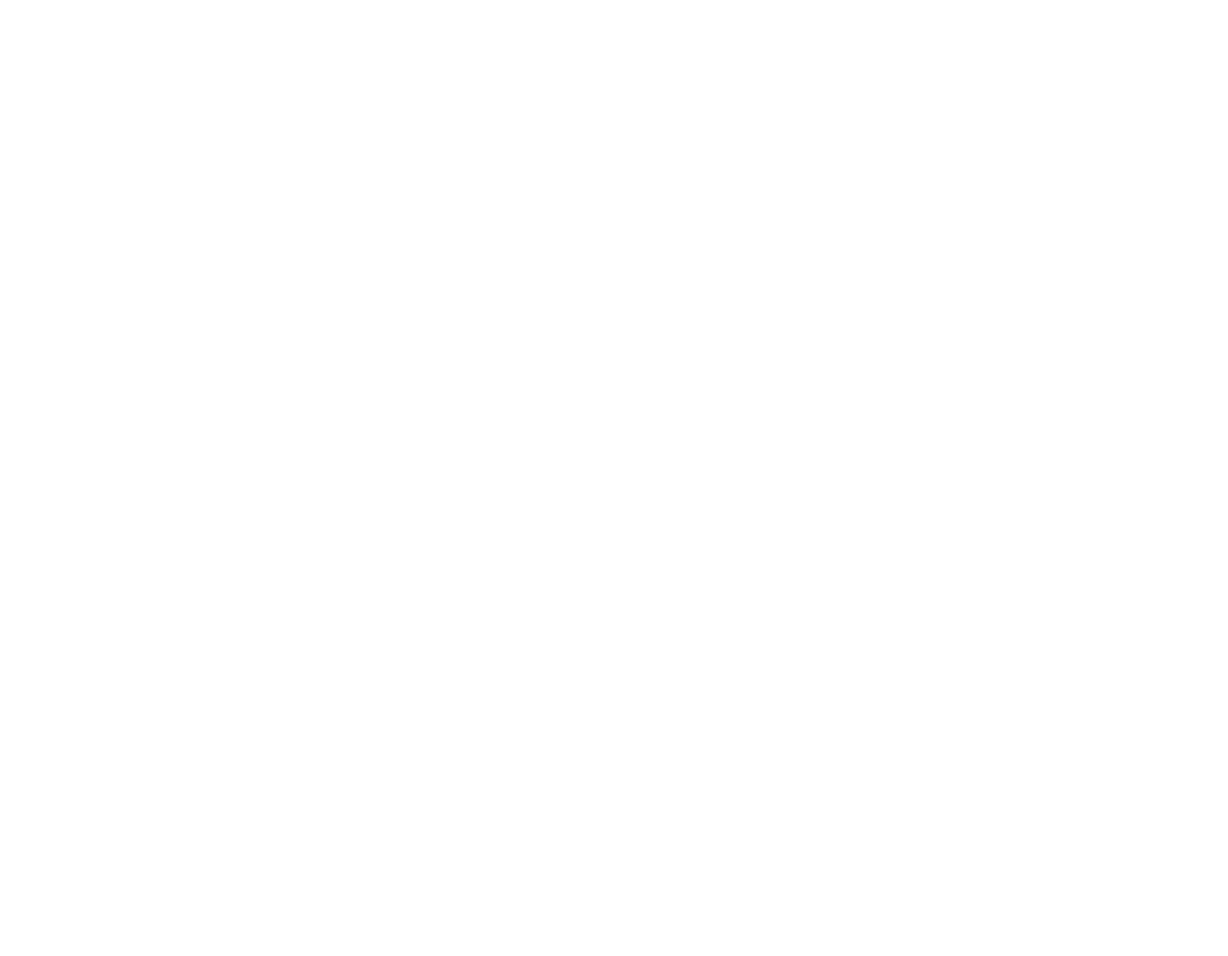
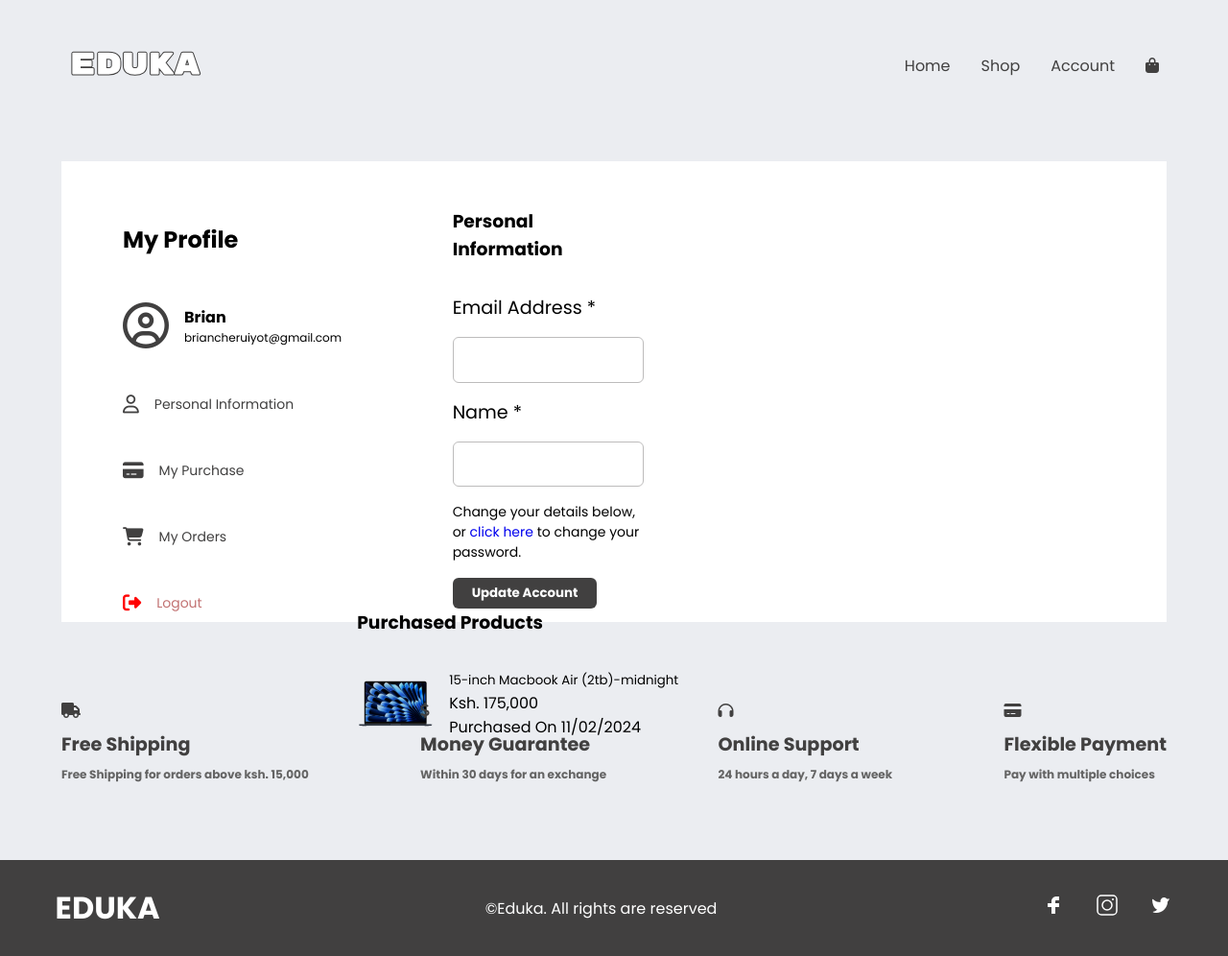
Before and after one commit to cobrianz/eduka-ecommerce, a PHP site: page /account.html in a window 1280 px wide. Before the commit the page is empty. Shown: the whole page at 96% size. Before the commit the page ends 800 px from the top, so only its background shows below. Run offline with PHP 8.4, Linux system fonts and the light colour scheme; some libraries are stand-ins or nearby versions.

Commit message:
first commit

```diff
--- a/account.html
+++ b/account.html
@@ -0,0 +1,128 @@
+<!DOCTYPE html>
+<html lang="en">
+
+<head>
+    <meta charset="UTF-8">
+    <meta name="viewport" content="width=device-width, initial-scale=1.0">
+    <title>Eduka</title>
+    <link rel="stylesheet" href="style.css">
+    <script src="https://kit.fontawesome.com/c8e4d183c2.js" crossorigin="anonymous"></script>
+
+</head>
+
+<body style="background: #ebedf1;
+">
+    <nav class="navbar container">
+        <a href="./index.html">
+            <div class="logo">
+                <h1>EDUKA</h1>
+            </div>
+        </a>
+        <ul>
+            <li><a href="#">Home</a></li>
+            <li><a href="#">Shop</a></li>
+            <li><a href="./account.html">Account</a></li>
+            <li><a href="./cart.html"><i class="fa fa-shopping-bag" aria-hidden="true"></i></a></li>
+        </ul>
+    </nav>
+
+    <div class="account__hero container">
+       <aside>
+        <h1>My Profile</h1>
+        <div class="account__user aside__span">
+            <i class="fa fa-user-circle-o" aria-hidden="true"></i>
+            <span>
+                <h4>Brian</h4>
+                <p>briancheruiyot@gmail.com</p>
+            </span>
+        </div>
+        <span class="aside__span">
+            <i class="fa fa-user-o" aria-hidden="true"></i>
+            <p>Personal Information</p>
+        </span>
+        <span class="aside__span">
+            <i class="fa fa-credit-card-alt" aria-hidden="true"></i>
+            <p>My Purchase</p>
+        </span>
+        <span class="aside__span">
+            <i class="fa fa-shopping-cart" aria-hidden="true"></i>
+             <p>My Orders</p>
+        </span>
+        <span class="aside__span">
+            <i class="fa fa-sign-out" aria-hidden="true" style="color: red;"></i>
+            <p><a href="./login.html" style="color: #c27272;">Logout</a></p>
+        </span>
+       </aside>
+
+       <main>
+        <div class="main Personal__information">
+        <div class="signup__form-container">
+            <div class="form">
+                <h3>Personal Information</h3>
+                <form action="#">
+                    <label for="name">Email Address *</label>
+                    <input type="email">
+                    <label for="name">Name *</label>
+                    <input type="text">
+                    <p>Change your details below, or <a href="#">click here</a> to change your password.</p>
+                    <button type="submit" class="btn">Update Account</button>
+                </form>
+            </div>
+        </div>
+       </div>
+       <div class="purchase__info">
+        <h3>Purchased Products</h3>
+        <div class="Purchased__item">
+            <img src="./assets/images/15-inch-macbook-air-2tb-midnight.png" alt="">
+            <div class="purchased__item-details">
+                <small>15-inch Macbook Air (2tb)-midnight</small>
+                <p>Ksh. 175,000</p>
+                <span>Purchased On 11/02/2024</span>
+            </div>
+        </div>
+       </div>
+       </main>
+    </div>
+    <!-- SERVICES SECTION -->
+
+    <section class="container">
+        <div class="services__container">
+            <div class="service">
+                <span><i class="fa fa-truck" aria-hidden="true"></i></span>
+                <h3>Free Shipping</h3>
+                <small>Free Shipping for orders above ksh. 15,000</small>
+            </div>
+            <div class="service">
+                <span><i class="fa fa-usd" aria-hidden="true"></i></span>
+                <h3>Money Guarantee</h3>
+                <small>Within 30 days for an exchange</small>
+            </div>
+            <div class="service">
+                <span><i class="fa fa-headphones" aria-hidden="true"></i></span>
+                <h3>Online Support</h3>
+                <small>24 hours a day, 7 days a week</small>
+            </div>
+            <div class="service">
+                <span><i class="fa fa-credit-card-alt" aria-hidden="true"></i></span>
+                <h3>Flexible Payment</h3>
+                <small>Pay with multiple choices</small>
+            </div>
+        </div>
+    </section>
+
+<!-- FOOTER SECTION -->
+
+<footer>
+        <h1>EDUKA</h1>
+        <p>&copy;Eduka. All rights are reserved</p>
+        <div class="social__icons">
+            <a href="#"><img src="./assets/icons/facebook.svg" alt=""></a>
+            <a href="#"><img src="./assets/icons/instagram.svg" alt=""></a>
+            <a href="#"><img src="./assets/icons/twitter.svg" alt=""></a>
+        </div>
+</footer>
+
+    <script src="./app.js"></script>
+</body>
+
+</html>
--- a/login.html
+++ b/login.html
@@ -1,5 +1,6 @@
 <!DOCTYPE html>
 <html lang="en">
+
 <head>
     <meta charset="UTF-8">
     <meta name="viewport" content="width=device-width, initial-scale=1.0">
@@ -7,6 +8,7 @@
     <link rel="stylesheet" href="style.css">
     <script src="https://kit.fontawesome.com/c8e4d183c2.js" crossorigin="anonymous"></script>
 </head>
+
 <body>
     <div class="signup__coontainer">
         <div class="signin__thumbnail">
@@ -37,4 +39,5 @@
         </div>
     </div>
 </body>
+
 </html>
--- a/style.css
+++ b/style.css
@@ -324,7 +324,6 @@ SERVICES SECTION
     align-items: center;
     justify-content: space-between;
     flex-wrap: wrap;
-    background: var(--color);
 }
 
 .services__container .service {
@@ -417,7 +416,7 @@ SIGNUP SECTION
 }
 
 .form {
-    width: 40%;
+    width: 50%;
     display: flex;
     flex-direction: column;
     gap: 2rem;
@@ -499,6 +498,97 @@ SIGNIN SECTION
 }
 
 
+
+/*
+
+ACCOUNT SECTION
+
+*/
+
+.account__hero {
+    background: var(--color);
+    margin-top: 4rem;
+    display: flex;
+    height: 60vh;
+    padding: 3rem;
+}
+
+.account__hero aside {
+    display: flex;
+    flex-direction: column;
+    gap: 3rem;
+    background: var(--color);
+    padding: 1rem;
+    border-radius: 12px;
+}
+
+.aside__span {
+    display: flex;
+    align-items: center;
+    gap: 1rem;
+    cursor: pointer;
+}
+
+.aside__span:hover > p{
+    color: #6a5acd;
+}
+
+.aside__span:hover > i {
+    color: #6a5acd;
+}
+.aside__span i {
+    font-size: 1.2rem;
+    color: var(--background);
+}
+
+.account__user i {
+    font-size: 3rem;
+}
+
+.account__user h3 {
+    font-family: 'Rubik Mono One', sans-serif;
+}
+
+.account__user span p{
+    font-size: 12px;
+    color: #000;
+}
+.aside__span p {
+    font-size: 14px;
+    color: var(--background);
+
+}
+
+.account__hero main {
+    width: 100%;
+
+}
+
+.account__hero main form input {
+    width: 100%;
+}
+
+.account__hero main form p {
+    font-size: 14px;
+}
+
+
+.purchase__info {
+    display: flex;
+    flex-direction: column;
+    gap: 2rem;
+    flex: 2;
+}
+
+.Purchased__item {
+    display: flex;
+    align-items: center;
+    gap: 1rem;
+}
+
+.Purchased__item img {
+    width: 5rem;
+}
 /*
 
 THANK YOU SECTION
```
Lines whose indentation alone changed are shown as unchanged.
